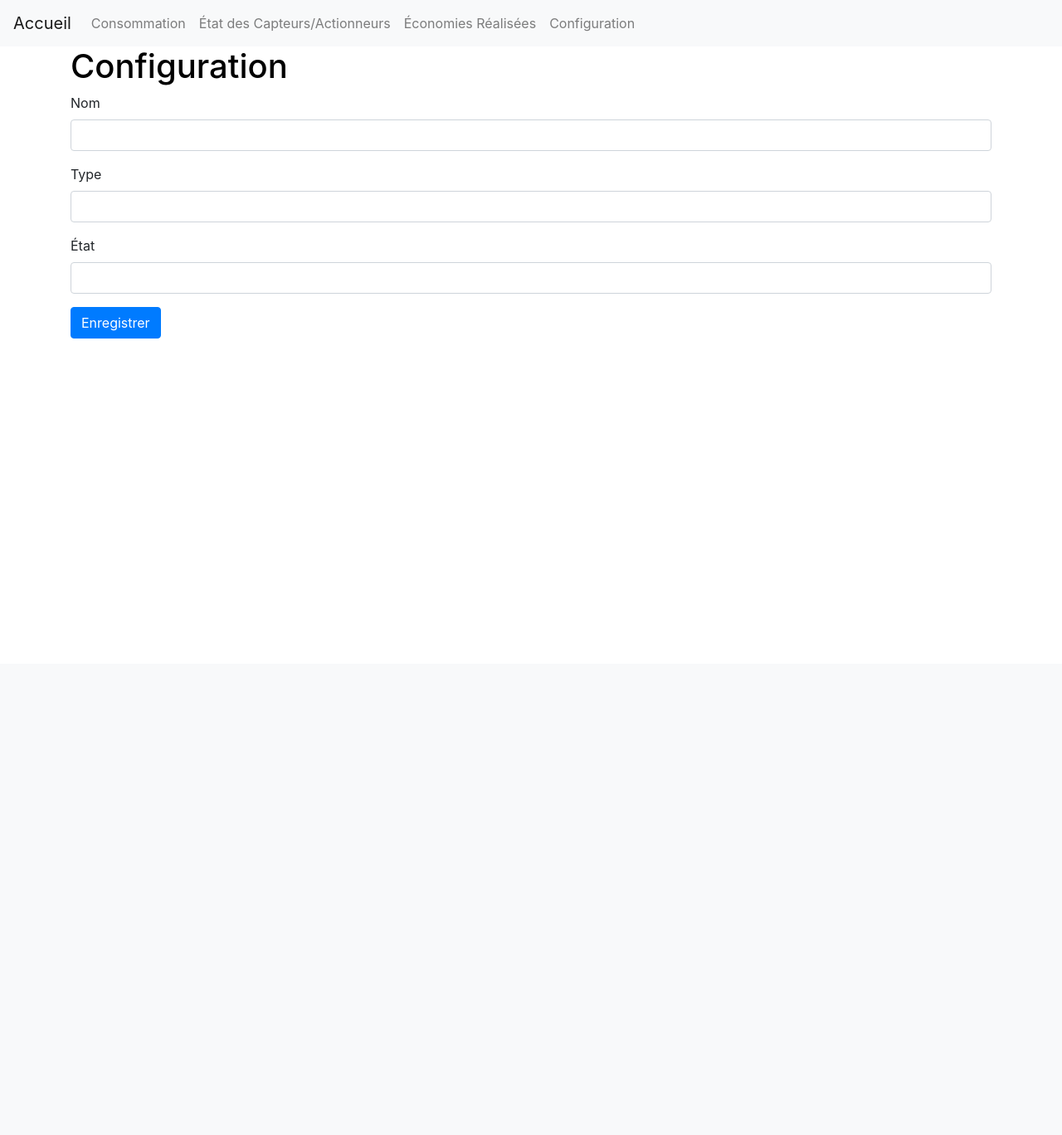
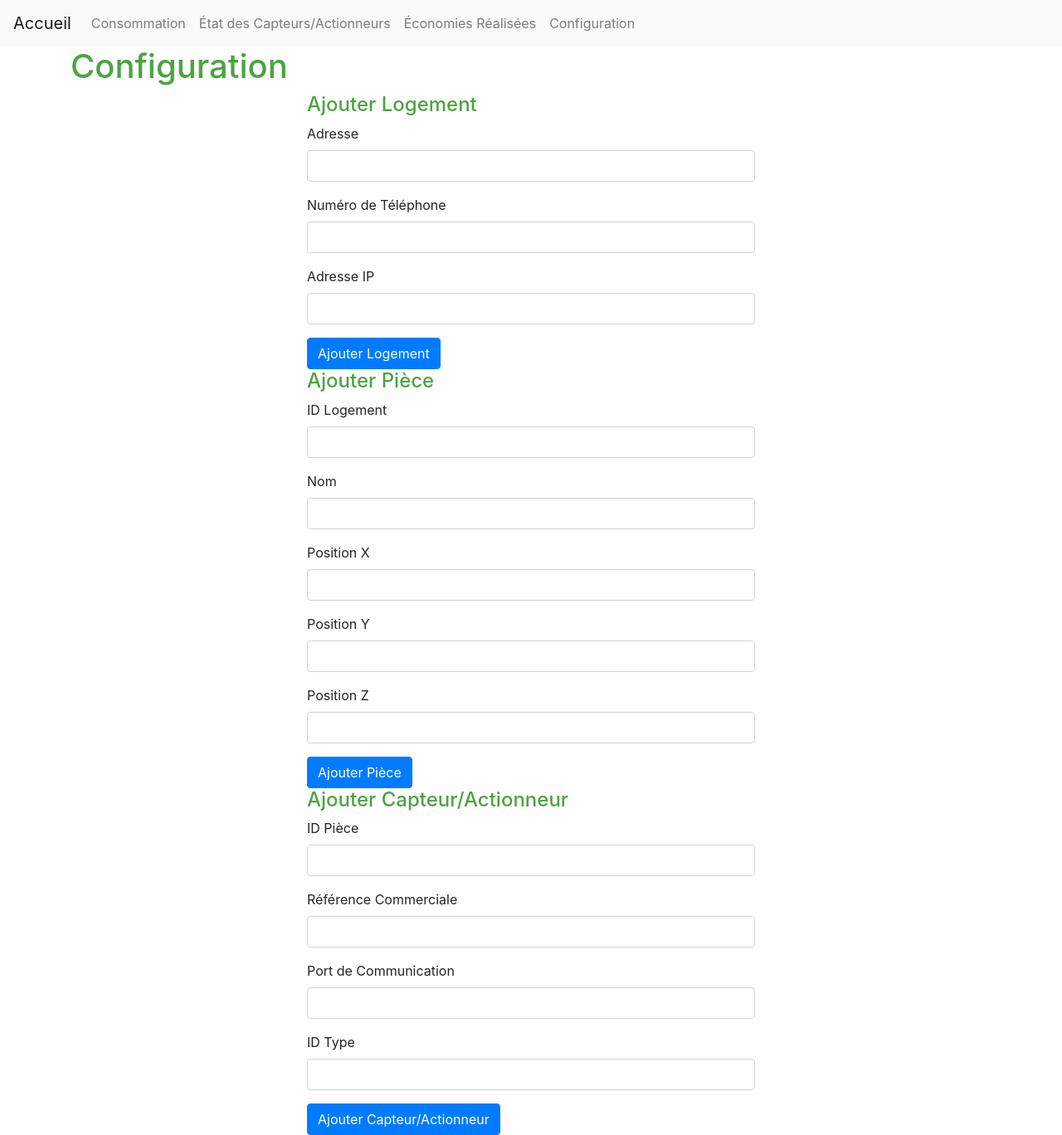
Before and after one commit to inessa-kch/logement-eco-responsable, a FastAPI app: page /configuration in a window 1280 px wide. Shown: the whole page at 83% size. Before the commit the page ends 408 px from the top, so only its background shows below. Run offline with FastAPI, Linux system fonts and the light colour scheme; some libraries are stand-ins or nearby versions.

Commit message:
Update SQL data entries, enhance FastAPI startup function, modify CSS colors, and expand configuration HTML forms for adding logement, piece, and capteur

```diff
--- a/logement.sql
+++ b/logement.sql
@@ -101,4 +101,7 @@ INSERT INTO Facture (type_facture, date_facture, montant, valeur_consommation,un
 VALUES
 ('Eau', '2024-11-12', 47, 296.2,'L', (SELECT id_logement FROM Logement WHERE adresse = '124 boulevard de la madeleine')),
 ('Electricite', '2024-11-12', 52, 650.8 ,'kWh', (SELECT id_logement FROM Logement WHERE adresse = '124 boulevard de la madeleine')),
-('Internet', '2024-11-12', 25, 15.4, 'Go', (SELECT id_logement FROM Logement WHERE adresse = '124 boulevard de la madeleine'));
+('Internet', '2024-11-12', 25, 15.4, 'Go', (SELECT id_logement FROM Logement WHERE adresse = '124 boulevard de la madeleine')),
+('Eau', '2024-10-12', 43, 254.1,'L', (SELECT id_logement FROM Logement WHERE adresse = '124 boulevard de la madeleine')),
+('Electricite', '2024-10-12', 48, 478.4 ,'kWh', (SELECT id_logement FROM Logement WHERE adresse = '124 boulevard de la madeleine')),
+('Internet', '2024-10-12', 25, 21.6, 'Go', (SELECT id_logement FROM Logement WHERE adresse = '124 boulevard de la madeleine'));
--- a/main.py
+++ b/main.py
@@ -1,5 +1,5 @@
 from typing import Optional,Annotated
-from fastapi import Depends, FastAPI, HTTPException, Query, Request
+from fastapi import Depends, FastAPI, HTTPException, Query, Request,Form
 from fastapi.staticfiles import StaticFiles
 from fastapi.responses import HTMLResponse
 from fastapi.templating import Jinja2Templates
@@ -28,7 +28,7 @@ app.mount("/static", StaticFiles(directory="static"), name="static")
 templates = Jinja2Templates(directory="templates")
 
 @app.on_event("startup")
-def on_startup():
+async def on_startup():
     create_db_and_tables()
 
 #suivi du tuto suivant pour l'ecriture du code: https://fastapi.tiangolo.com/tutorial/sql-databases/#run-the-code
@@ -87,6 +87,7 @@ class Facture(SQLModel, table=True):
     valeur_consommation: float
     unite_consommation: str
     id_logement: int = Field(foreign_key="logement.id_logement")
+
 
 
 
@@ -338,81 +339,7 @@ def read_facture_logement(facture_id: int, session: SessionDep):
 
 
 
-# WEBSITE
 
-# @app.get("/", response_class=HTMLResponse)
-# async def read_root(request: Request, session: SessionDep, city: str = "Paris"):
-#     # Fetch pie chart data
-#     query = select(Facture.type_facture, func.sum(Facture.montant).label("total_amount")).group_by(Facture.type_facture)
-#     grouped_data = session.exec(query).all()
-#     chart_data = [["Type de facture", "Montant total"]] + [[item.type_facture, item.total_amount] for item in grouped_data]
-
-#     # Fetch weather data
-#     base_url = "https://api.open-meteo.com/v1/forecast"
-#     params = {
-#         "latitude": 48.8566,
-#         "longitude": 2.3522,
-#         "daily": "temperature_2m_max,temperature_2m_min,weathercode",
-#         "timezone": "Europe/Paris",
-#     }
-
-#     async with httpx.AsyncClient() as client:
-#         try:
-#             response = await client.get(base_url, params=params)
-#             response.raise_for_status()  # Génère une exception en cas d'erreur HTTP
-#             data = response.json()
-#         except httpx.RequestError as e:
-#             raise HTTPException(status_code=500, detail=f"Erreur de requête: {e}")
-#         except httpx.HTTPStatusError as e:
-#             raise HTTPException(status_code=e.response.status_code, detail=e.response.text)
-
-#     # Process weather data
-#     forecast = data.get("daily", {})
-#     if not forecast:
-#         raise HTTPException(status_code=404, detail="Prévisions météo introuvables.")
-
-#     simplified_weather_code_map = {
-#         0: "Clear sky",
-#         1: "Clear sky",
-#         2: "Cloudy",
-#         3: "Cloudy",
-#         45: "Cloudy",
-#         48: "Cloudy",
-#         51: "Drizzly",
-#         53: "Drizzly",
-#         55: "Drizzly",
-#         56: "Drizzly",
-#         57: "Drizzly",
-#         61: "Rain",
-#         63: "Rain",
-#         65: "Rain",
-#         66: "Rain",
-#         67: "Rain",
-#         71: "Snowfall",
-#         73: "Snowfall",
-#         75: "Snowfall",
-#         77: "Snowfall",
-#         80: "Rain",
-#         81: "Rain",
-#         82: "Rain",
-#         85: "Snowfall",
-#         86: "Snowfall",
-#         95: "Thunderstorm",
-#         96: "Thunderstorm",
-#         99: "Thunderstorm",
-#     }
-
-#     weather_data = [
-#         {
-#             "date": forecast["time"][i],
-#             "temperature_max": forecast["temperature_2m_max"][i],
-#             "temperature_min": forecast["temperature_2m_min"][i],
-#             "weather_condition": simplified_weather_code_map.get(forecast["weathercode"][i], "Unknown")
-#         }
-#         for i in range(len(forecast["time"]))
-#     ]
-
-#     return templates.TemplateResponse("index.html", {"request": request, "chart_data": chart_data, "weather_data": weather_data})
 @app.get("/", response_class=HTMLResponse)
 async def read_root(request: Request, session: SessionDep, city: str = "Paris"):
     # Fetch pie chart data
--- a/static/css/styles.css
+++ b/static/css/styles.css
@@ -3,11 +3,11 @@ body {
 }
 
 h4 {
-    color: rgb(0, 0, 0); /* White text color for paragraphs */
+    color: rgb(75, 164, 64); /* White text color for paragraphs */
 }
 
 h1 {
-    color: rgb(0, 0, 0); /* White text color for paragraphs */
+    color:rgb(75, 164, 64); /* White text color for paragraphs */
 }
 
 .small-image {
--- a/templates/configuration.html
+++ b/templates/configuration.html
@@ -4,19 +4,83 @@
 
 {% block content %}
 <h1>Configuration</h1>
-<form method="post" action="/configuration">
-    <div class="form-group">
-        <label for="nom">Nom</label>
-        <input type="text" class="form-control" id="nom" name="nom">
+
+<!-- Ajouter Logement -->
+<div class="row justify-content-center">
+    <div class="col-md-6">
+        <h4>Ajouter Logement</h4>
+        <form method="post" action="/logement/">
+            <div class="form-group">
+                <label for="adresse">Adresse</label>
+                <input type="text" class="form-control" id="adresse" name="adresse" required>
+            </div>
+            <div class="form-group">
+                <label for="numero_telephone">Numéro de Téléphone</label>
+                <input type="text" class="form-control" id="numero_telephone" name="numero_telephone" required>
+            </div>
+            <div class="form-group">
+                <label for="adresse_ip">Adresse IP</label>
+                <input type="text" class="form-control" id="adresse_ip" name="adresse_ip" required>
+            </div>
+            <button type="submit" class="btn btn-primary">Ajouter Logement</button>
+        </form>
     </div>
-    <div class="form-group">
-        <label for="type">Type</label>
-        <input type="text" class="form-control" id="type" name="type">
+</div>
+
+<!-- Ajouter Piece -->
+<div class="row justify-content-center">
+    <div class="col-md-6">
+        <h4>Ajouter Pièce</h4>
+        <form method="post" action="/add_piece">
+            <div class="form-group">
+                <label for="logement_id">ID Logement</label>
+                <input type="text" class="form-control" id="logement_id" name="logement_id" required>
+            </div>
+            <div class="form-group">
+                <label for="nom">Nom</label>
+                <input type="text" class="form-control" id="nom" name="nom" required>
+            </div>
+            <div class="form-group">
+                <label for="position_x">Position X</label>
+                <input type="text" class="form-control" id="position_x" name="position_x" required>
+            </div>
+            <div class="form-group">
+                <label for="position_y">Position Y</label>
+                <input type="text" class="form-control" id="position_y" name="position_y" required>
+            </div>
+            <div class="form-group">
+                <label for="position_z">Position Z</label>
+                <input type="text" class="form-control" id="position_z" name="position_z" required>
+            </div>
+            <button type="submit" class="btn btn-primary">Ajouter Pièce</button>
+        </form>
     </div>
-    <div class="form-group">
-        <label for="etat">État</label>
-        <input type="text" class="form-control" id="etat" name="etat">
+</div>
+
+<!-- Ajouter Capteur -->
+<div class="row justify-content-center">
+    <div class="col-md-6">
+        <h4>Ajouter Capteur/Actionneur</h4>
+        <form method="post" action="/add_capteur">
+            <div class="form-group">
+                <label for="piece_id">ID Pièce</label>
+                <input type="text" class="form-control" id="piece_id" name="piece_id" required>
+            </div>
+            <div class="form-group">
+                <label for="reference_commerciale">Référence Commerciale</label>
+                <input type="text" class="form-control" id="reference_commerciale" name="reference_commerciale" required>
+            </div>
+            <div class="form-group">
+                <label for="port_communication">Port de Communication</label>
+                <input type="text" class="form-control" id="port_communication" name="port_communication" required>
+            </div>
+            <div class="form-group">
+                <label for="type_id">ID Type</label>
+                <input type="text" class="form-control" id="type_id" name="type_id" required>
+            </div>
+            <button type="submit" class="btn btn-primary">Ajouter Capteur/Actionneur</button>
+        </form>
     </div>
-    <button type="submit" class="btn btn-primary">Enregistrer</button>
-</form>
+</div>
+
 {% endblock %}
```
Also changed, not shown: database.db.
